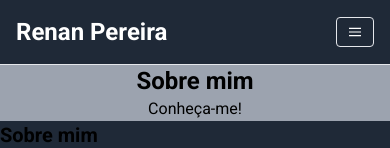
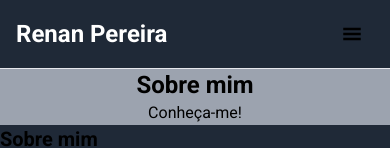
Before and after one commit to r3nanp/r3nanp-blog, a Next.js app: page /about in a window 390 px wide. Shown: the top 148 px of the page. Built offline with nearby package versions, Linux system fonts and the light colour scheme.

Commit message:
style(Header): add hamburger menu and change styles

```diff
--- a/src/components/Header.tsx
+++ b/src/components/Header.tsx
@@ -1,5 +1,7 @@
 import { useState } from 'react'
 import Link from 'next/link'
+
+import { GiHamburgerMenu } from 'react-icons/gi'
 
 const Header: React.FC = () => {
   const [toggle, setToggle] = useState(false)
@@ -11,15 +13,9 @@ const Header: React.FC = () => {
       <div className="block md:hidden">
         <button
           onClick={() => setToggle(!toggle)}
-          className="md:hidden lg:hidden flex items-center justify-between px-3 py-2 border rounded text-white border-teal-400 hover:border-white"
+          className="md:hidden lg:hidden flex items-center justify-between px-3 py-2 rounded text-white hover:border-white"
         >
-          <svg
-            className="fill-current h-3 w-3 "
-            viewBox="0 0 20 20"
-            xmlns="http://www.w3.org/2000/svg"
-          >
-            <path d="M0 3h20v2H0V3zm0 6h20v2H0V9zm0 6h20v2H0v-2z" />
-          </svg>
+          <GiHamburgerMenu size={20} color="#000000" />
         </button>
       </div>
       <div
```
